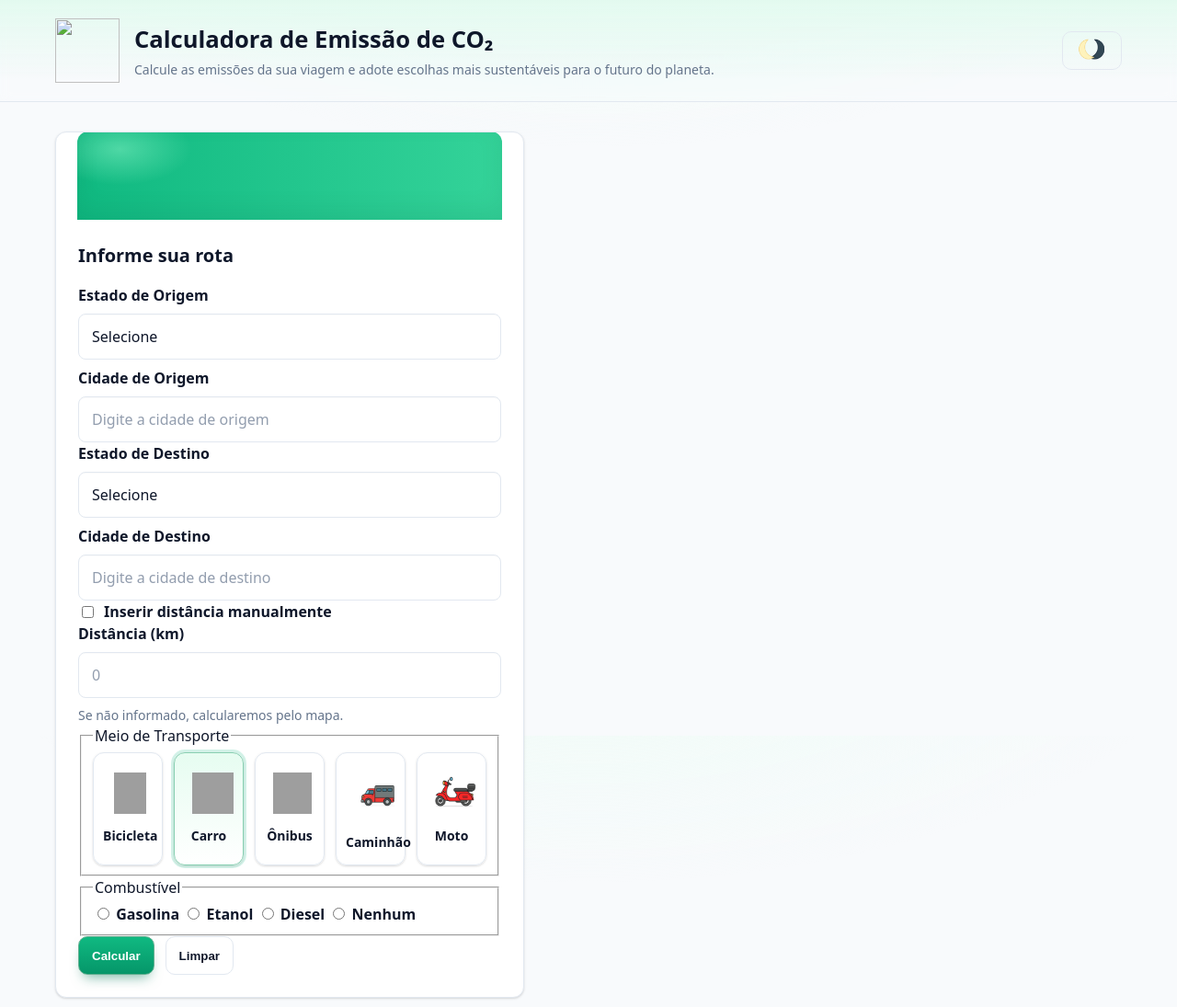
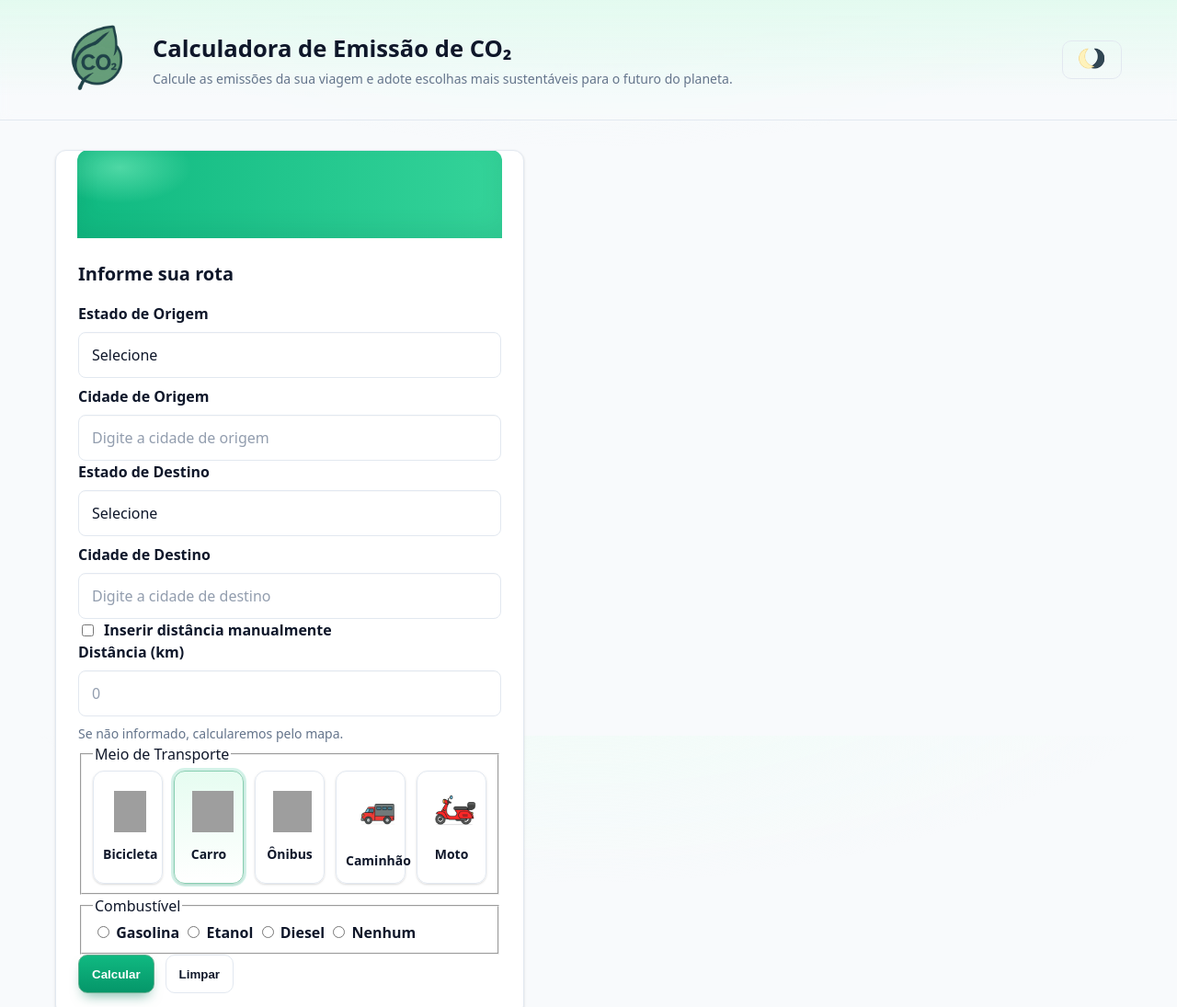
Before and after one commit to jfcampos5/CO2-calculator, a website with bundled scripts: page index.html in a window 1280 px wide. Shown: the top 1095 px of the page at 92% size. Built offline with nearby package versions, Linux system fonts and the light colour scheme; grey boxes are pictures that could not be loaded; files whose address does not match are found by name.

Commit message:
fix: corrige caminho da logo no HTML
- Atualiza referência da imagem logo.png para assets/img
- Garante exibição correta da logo no GitHub Pages
- Ajusta apresentação visual do app na página inicial

```diff
--- a/index.html
+++ b/index.html
@@ -22,7 +22,7 @@
   <header class="app-header" role="banner">
     <div class="container header-content">
       <div class="brand">
-        <img src="assets/img/logo fo.png" alt="" width="70" height="70" aria-hidden="true" />
+        <img src="assets/img/logo.png" alt="" width="90" height="90" aria-hidden="true" />
         <div>
           <h1 class="app-title">Calculadora de Emissão de CO₂</h1>
           <p class="app-subtitle">Calcule as emissões da sua viagem e adote escolhas mais sustentáveis para o futuro do planeta.</p>
```
